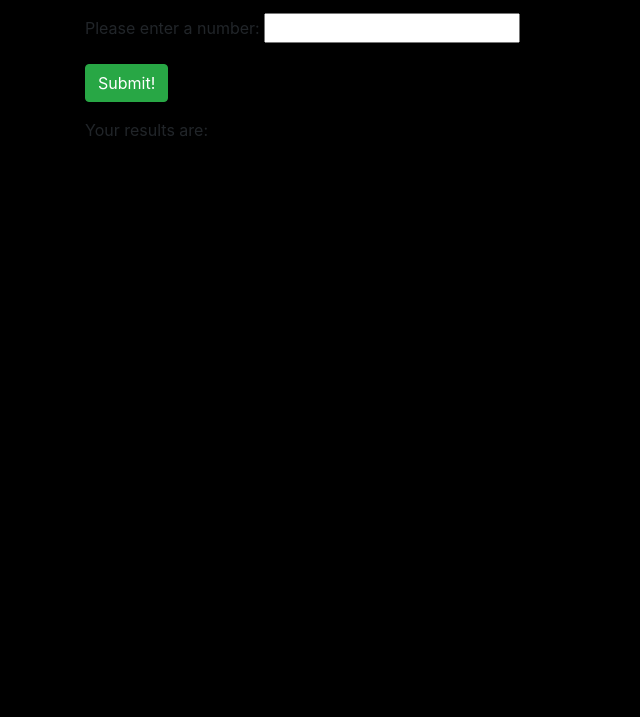
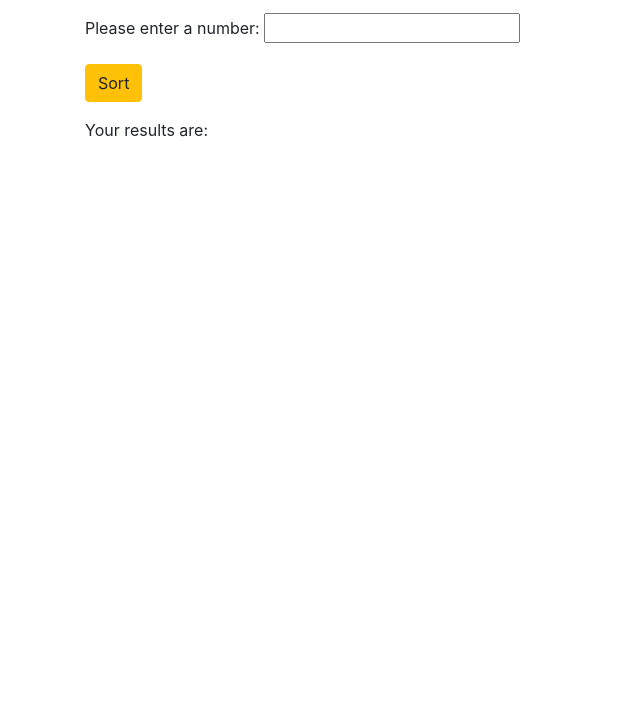
Before and after one commit to austinschrader/algorithms-demo, a plain HTML site: page index.html in a window 1280 px wide. Shown: the part 83-800 px from the top of the page, without its empty margins (0-640 px from the left). Drawn offline with Linux system fonts and the light colour scheme.

Commit message:
Change submit button color to warning from success

```diff
--- a/css/styles.css
+++ b/css/styles.css
@@ -1,3 +1,3 @@
-body {
+/* body {
 	background-color: black;
-}
+} */
--- a/index.html
+++ b/index.html
@@ -15,7 +15,7 @@
 					<label for="userInput">Please enter a number:</label>
 					<input id="userInput" type="text" />
 				</div>
-				<button type="submit" class="btn btn-success">Submit!</button>
+				<button type="submit" class="btn btn-warning">Sort</button>
 			</form>
 
 			<p class="userResults">Your results are:</p>
```
Also changed, not shown: img/example.png (added).
